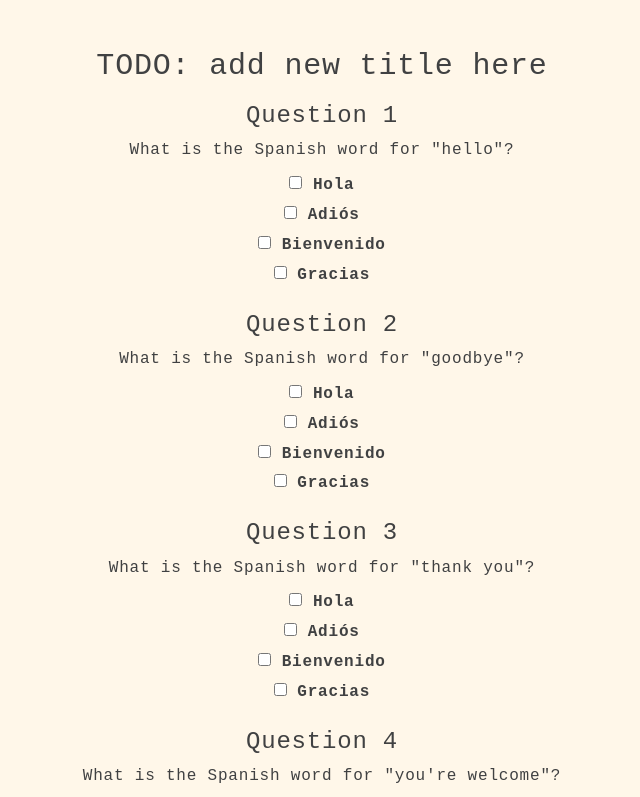
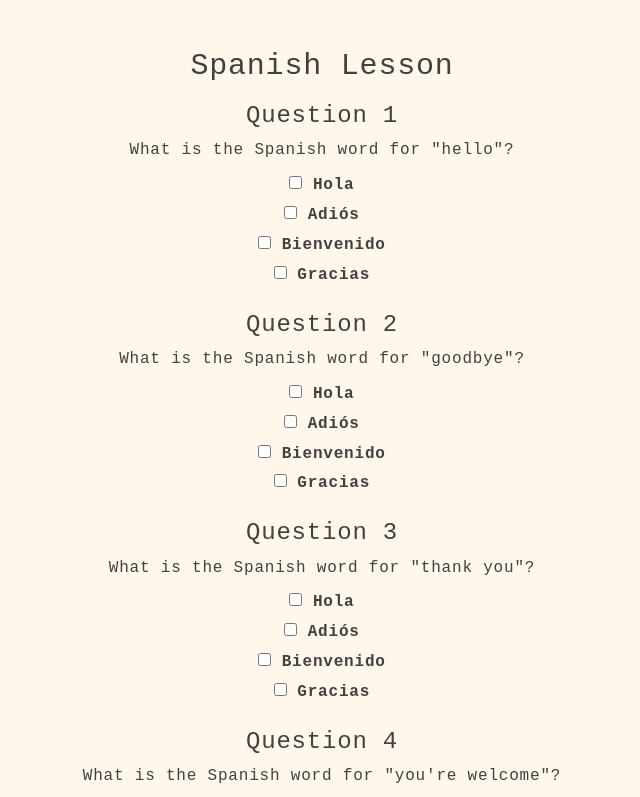
Before and after one commit to ybazail3/kick-knowledge, a plain HTML site: page learn.html in a window 1280 px wide. Shown: the top 797 px of the page, without its empty margins (318-958 px from the left). Drawn offline with Linux system fonts and the light colour scheme.

Commit message:
added title

```diff
--- a/learn.html
+++ b/learn.html
@@ -56,7 +56,7 @@
   <div class="container">
     <!-- Start: Desc -->
     <div class="row me-row content-ct">
-      <h2 class="row-title">TODO: add new title here</h2>
+      <h2 class="row-title">Spanish Lesson</h2>
       <!-- <div class="col-md-4 feature"> -->
       <h3>Question 1</h3>
       <p>What is the Spanish word for "hello"?</p>
```
